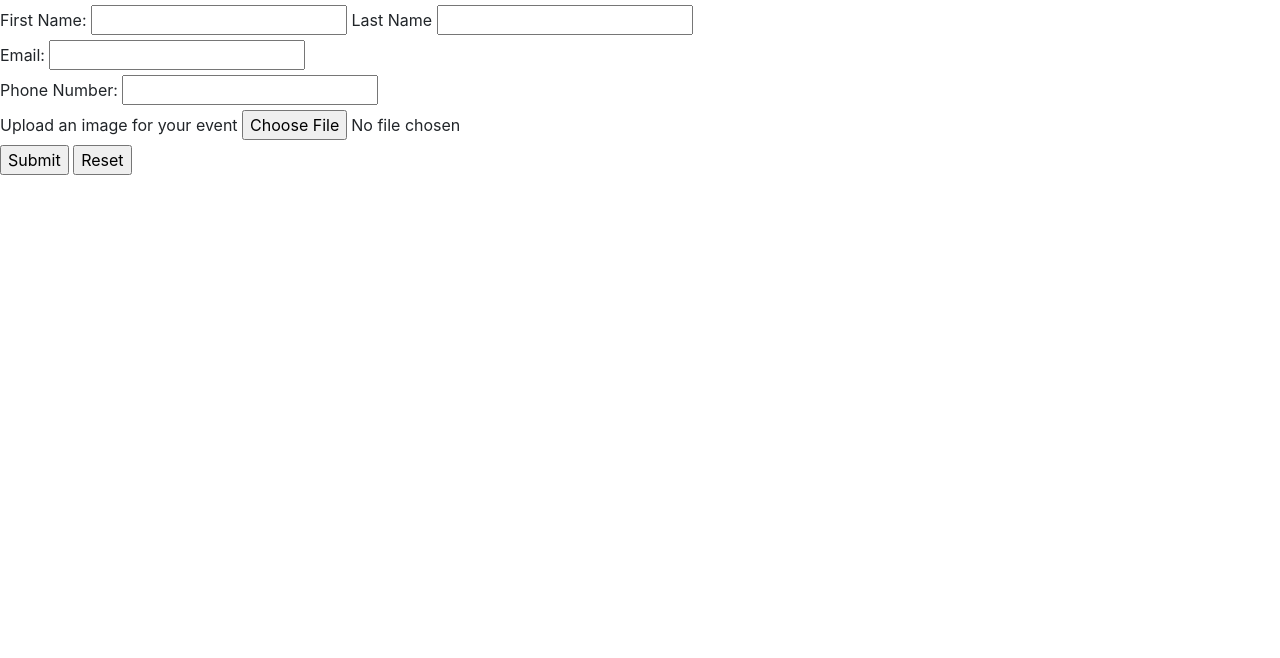
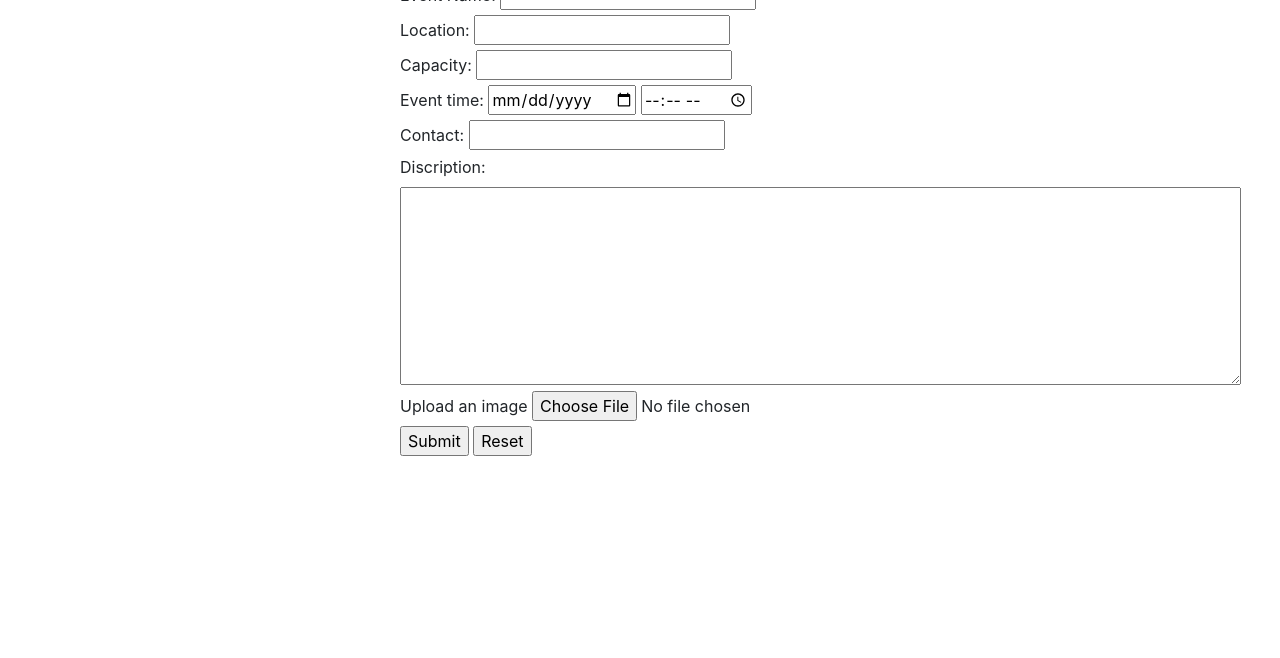
Before and after one commit to tilay123/CollegeEvents, a website: page create-events.html in a window 1280 px wide. Shown: the part 142-800 px from the top of the page. Drawn offline with nearby package versions, Linux system fonts and the light colour scheme.

Commit message:
centered createvents.html and createvents.css added info

```diff
--- /dev/null
+++ b/create-events.css
@@ -0,0 +1,6 @@
+.info{
+   max-width: 500px;
+   margin: auto;
+   background: white;
+   padding: 10px
+}
--- a/create-events.html
+++ b/create-events.html
@@ -5,8 +5,7 @@
   <meta charset="utf-8">
   <title>Create Events</title>
   <!-- CSS -->
-  <link rel="stylesheet" href="https://stackpath.bootstrapcdn.com/bootstrap/4.1.3/css/bootstrap.min.css"
-    integrity="sha384-MCw98/SFnGE8fJT3GXwEOngsV7Zt27NXFoaoApmYm81iuXoPkFOJwJ8ERdknLPMO" crossorigin="anonymous">
+  <link rel="stylesheet" href="https://stackpath.bootstrapcdn.com/bootstrap/4.1.3/css/bootstrap.min.css" integrity="sha384-MCw98/SFnGE8fJT3GXwEOngsV7Zt27NXFoaoApmYm81iuXoPkFOJwJ8ERdknLPMO" crossorigin="anonymous">
 
   <script src="https://www.gstatic.com/firebasejs/8.2.9/firebase-app.js"></script>
   <script src="https://www.gstatic.com/firebasejs/8.2.9/firebase-auth.js"></script>
@@ -15,6 +14,7 @@
   <script src="https://www.gstatic.com/firebasejs/8.2.9/firebase-firestore.js"></script>
 
   <script src="index.js"></script>
+  <link rel="stylesheet" href="create-events.css">
   <link rel="stylesheet" href="css/style.css">
 </head>
 
@@ -54,8 +54,7 @@
           </li>
 
           <li class="navbar-item">
-            <a href="javascript:logout()" id="logOutButton" class="btn btn-outline-light"><i
-                class="fa fa-user-times">Logout</i></a>
+            <a href="javascript:logout()" id="logOutButton" class="btn btn-outline-light"><i class="fa fa-user-times">Logout</i></a>
           </li>
         </ul>
       </div>
@@ -63,23 +62,29 @@
 
   </nav>
 
-  <h1>Create an Event</h1>
-  <form class="" action="index.html" method="post">
+
+  <form class="info" action="index.html" method="post">
+    <h1>Create Event</h1>
     <label>Event Name:</label>
     <input type="text" name="eventName" value="">
     <br>
-    <label>First Name:</label>
-    <input type="text" name="firstName" value="">
-    <label>Last Name</label>
-    <input type="text" name="lastName" value="">
+    <label>Location:</label>
+    <input type="text" name="location" value="">
     <br>
-    <label>Email:</label>
-    <input type="text" name="yourEmail" value="">
+    <label>Capacity:</label>
+    <input type="number" name="capacity" value="">
     <br>
-    <label>Phone Number:</label>
-    <input type="text" name="" value="">
+    <label>Event time:</label>
+    <input type="date" name="date" value="">
+    <input type="time" name="time" value="">
     <br>
-    <label>Upload an image for your event</label>
+    <label>Contact:</label>
+    <input type="text" name="contact" value="">
+    <br>
+    <label>Discription:</label>
+    <textarea name="discription" rows="8" cols="80"></textarea>
+    <br>
+    <label>Upload an image</label>
     <input type="file" name="img" value="images">
     <br>
     <input type="submit" name="Submit" value="Submit">
@@ -88,15 +93,12 @@
 
 
 
-      <!-- Script -->
-  <script src="https://code.jquery.com/jquery-3.3.1.slim.min.js"
-      integrity="sha384-q8i/X+965DzO0rT7abK41JStQIAqVgRVzpbzo5smXKp4YfRvH+8abtTE1Pi6jizo" crossorigin="anonymous">
+  <!-- Script -->
+  <script src="https://code.jquery.com/jquery-3.3.1.slim.min.js" integrity="sha384-q8i/X+965DzO0rT7abK41JStQIAqVgRVzpbzo5smXKp4YfRvH+8abtTE1Pi6jizo" crossorigin="anonymous">
   </script>
-  <script src="https://cdnjs.cloudflare.com/ajax/libs/popper.js/1.14.3/umd/popper.min.js"
-      integrity="sha384-ZMP7rVo3mIykV+2+9J3UJ46jBk0WLaUAdn689aCwoqbBJiSnjAK/l8WvCWPIPm49" crossorigin="anonymous">
+  <script src="https://cdnjs.cloudflare.com/ajax/libs/popper.js/1.14.3/umd/popper.min.js" integrity="sha384-ZMP7rVo3mIykV+2+9J3UJ46jBk0WLaUAdn689aCwoqbBJiSnjAK/l8WvCWPIPm49" crossorigin="anonymous">
   </script>
-  <script src="https://stackpath.bootstrapcdn.com/bootstrap/4.1.3/js/bootstrap.min.js"
-      integrity="sha384-ChfqqxuZUCnJSK3+MXmPNIyE6ZbWh2IMqE241rYiqJxyMiZ6OW/JmZQ5stwEULTy" crossorigin="anonymous">
+  <script src="https://stackpath.bootstrapcdn.com/bootstrap/4.1.3/js/bootstrap.min.js" integrity="sha384-ChfqqxuZUCnJSK3+MXmPNIyE6ZbWh2IMqE241rYiqJxyMiZ6OW/JmZQ5stwEULTy" crossorigin="anonymous">
   </script>
 
 </body>
```
